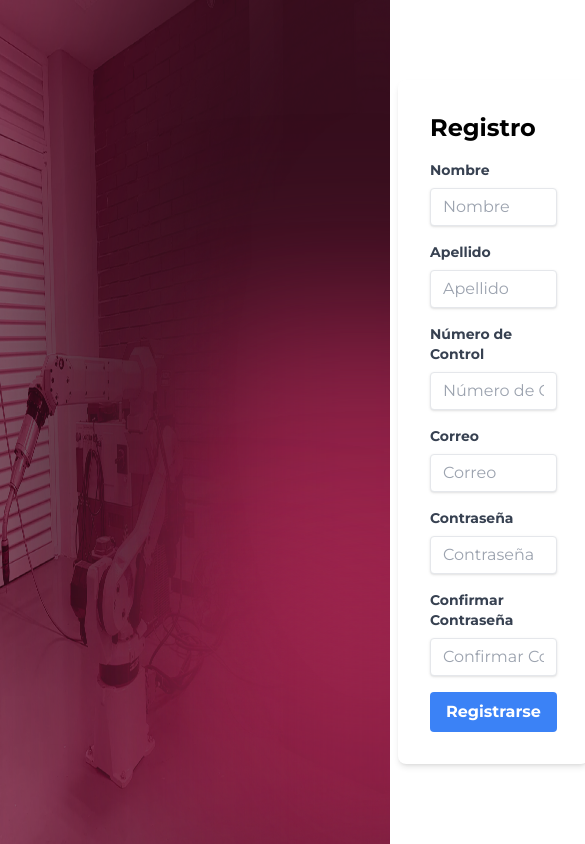
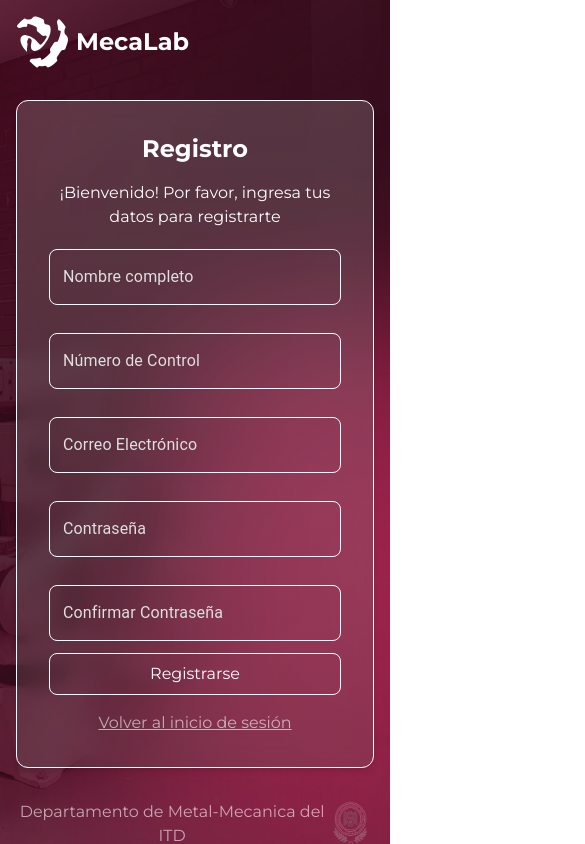
Before and after one commit to thx1-sys/MecaLab, a React (Vite) app: page /signup in a window 390 px wide. Shown: the whole page, 585 px wide, since content can reach past the window. Built offline with nearby package versions, Linux system fonts and the light colour scheme; a web font is replaced by a local one.

Commit message:
refactor(signup): improve responsive design and modularize form components

```diff
--- a/src/components/Menu/MenuStudent.css
+++ b/src/components/Menu/MenuStudent.css
@@ -91,3 +91,7 @@
 .btn-shadow-white:hover {
   box-shadow: 0 0 10px 2px rgba(255, 255, 255, 0.8);
 }
+
+.btn-shadow-rose:hover {
+  box-shadow: 0 0 20px 5px rgba(180, 46, 97, 0.8);
+}
--- /dev/null
+++ b/src/components/svg/IconSquareCheck.jsx
@@ -0,0 +1,17 @@
+import React from "react";
+
+const IconSquareCheck = ({ className }) => (
+  <svg
+    xmlns="http://www.w3.org/2000/svg"
+    width="24"
+    height="24"
+    viewBox="0 0 24 24"
+    fill="currentColor"
+    className={`icon icon-tabler icons-tabler-filled icon-tabler-square-check ${className}`}
+  >
+    <path stroke="none" d="M0 0h24v24H0z" fill="none" />
+    <path d="M18.333 2c1.96 0 3.56 1.537 3.662 3.472l.005 .195v12.666c0 1.96 -1.537 3.56 -3.472 3.662l-.195 .005h-12.666a3.667 3.667 0 0 1 -3.662 -3.472l-.005 -.195v-12.666c0 -1.96 1.537 -3.56 3.472 -3.662l.195 -.005h12.666zm-2.626 7.293a1 1 0 0 0 -1.414 0l-3.293 3.292l-1.293 -1.292l-.094 -.083a1 1 0 0 0 -1.32 1.497l2 2l.094 .083a1 1 0 0 0 1.32 -.083l4 -4l.083 -.094a1 1 0 0 0 -.083 -1.32z" />
+  </svg>
+);
+
+export default IconSquareCheck;
--- a/src/pages/Signup.jsx
+++ b/src/pages/Signup.jsx
@@ -1,8 +1,13 @@
 import React, { useState } from "react";
+import { Link } from "react-router-dom";
 import ContainerBGRED from "../components/Container/ContainerBGRED";
+import InputField from "../components/Input/InputField";
 import Machine from "../assets/Img/Machine_2.webp";
+import MecaLabIcon from "../components/svg/MecaLabIconDark";
+import ImageITD from "../assets/Img/ITD_Logo.PNG";
+import IconSquareCheck from "../components/svg/IconSquareCheck";
 
-function Register() {
+function Signup() {
   const [formData, setFormData] = useState({
     nombre: "",
     apellido: "",
@@ -12,6 +17,9 @@ function Register() {
     confirmarContrasena: "",
   });
 
+  const [showVerifyEmailForm, setShowVerifyEmailForm] = useState(false);
+  const [showVerificationSuccess, setShowVerificationSuccess] = useState(false);
+
   const handleChange = (e) => {
     const { name, value } = e.target;
     setFormData({ ...formData, [name]: value });
@@ -19,139 +27,209 @@ function Register() {
 
   const handleSubmit = (e) => {
     e.preventDefault();
-    // Manejar el envío del formulario
+    setShowVerifyEmailForm(true);
+  };
+
+  const handleVerifyEmail = (e) => {
+    e.preventDefault();
+    setShowVerificationSuccess(true);
   };
 
   return (
-    <div className="w-screen h-screen flex relative">
-      <ContainerBGRED />
-      <div className="container flex h-full">
+    <div className="min-w-screen h-screen flex flex-col relative overflow-y-auto">
+      {/* Fondo e imagen en 'fixed' para que no interfiera con el scroll */}
+      <div className="fixed top-0 left-0 w-full h-full -z-10">
+        <ContainerBGRED />
         <img
           src={Machine}
           alt="Máquina del laboratorio"
-          className="h-full mr-2"
+          className="w-full h-full object-cover"
         />
-        <div className="flex-1 flex items-center justify-center">
-          <form
+      </div>
+
+      {/* Header */}
+      <header className="w-full p-4 bg-transparent flex items-center justify-between">
+        <Link
+          to="/"
+          className="flex items-center transform transition duration-500 hover:scale-105 text-white"
+        >
+          <MecaLabIcon color="white" width="52" height="52" />
+          <p className="font-bold text-2xl ml-2">MecaLab</p>
+        </Link>
+      </header>
+
+      {/* Contenido principal */}
+      <main className="flex flex-col items-center justify-center flex-grow w-full px-4 mt-4 mb-4">
+        {showVerificationSuccess ? (
+          <VerificationSuccess
+            onBack={() => setShowVerificationSuccess(false)}
+          />
+        ) : showVerifyEmailForm ? (
+          <VerifyEmailForm
+            onSubmit={handleVerifyEmail}
+            onBack={() => setShowVerifyEmailForm(false)}
+          />
+        ) : (
+          <SignupForm
             onSubmit={handleSubmit}
-            className="w-full max-w-lg p-8 bg-white shadow-md rounded-lg"
+            onBack={() => setShowVerifyEmailForm(false)}
+          />
+        )}
+      </main>
+
+      {/* Footer */}
+      <footer className="w-full p-4 flex justify-between items-center bg-transparent text-white opacity-60">
+        <div className="text-center">
+          Departamento de Metal-Mecanica del ITD
+        </div>
+        <div>
+          <a
+            href="https://www.itdurango.edu.mx/"
+            target="_blank"
+            rel="noopener noreferrer"
           >
-            <h2 className="text-2xl font-bold mb-4">Registro</h2>
-            <div className="mb-4">
-              <label
-                className="block text-gray-700 text-sm font-bold mb-2"
-                htmlFor="nombre"
-              >
-                Nombre
-              </label>
-              <input
-                type="text"
-                name="nombre"
-                id="nombre"
-                value={formData.nombre}
-                onChange={handleChange}
-                className="shadow appearance-none border rounded w-full py-2 px-3 text-gray-700 leading-tight focus:outline-none focus:shadow-outline"
-                placeholder="Nombre"
-              />
-            </div>
-            <div className="mb-4">
-              <label
-                className="block text-gray-700 text-sm font-bold mb-2"
-                htmlFor="apellido"
-              >
-                Apellido
-              </label>
-              <input
-                type="text"
-                name="apellido"
-                id="apellido"
-                value={formData.apellido}
-                onChange={handleChange}
-                className="shadow appearance-none border rounded w-full py-2 px-3 text-gray-700 leading-tight focus:outline-none focus:shadow-outline"
-                placeholder="Apellido"
-              />
-            </div>
-            <div className="mb-4">
-              <label
-                className="block text-gray-700 text-sm font-bold mb-2"
-                htmlFor="numeroControl"
-              >
-                Número de Control
-              </label>
-              <input
-                type="text"
-                name="numeroControl"
-                id="numeroControl"
-                value={formData.numeroControl}
-                onChange={handleChange}
-                className="shadow appearance-none border rounded w-full py-2 px-3 text-gray-700 leading-tight focus:outline-none focus:shadow-outline"
-                placeholder="Número de Control"
-              />
-            </div>
-            <div className="mb-4">
-              <label
-                className="block text-gray-700 text-sm font-bold mb-2"
-                htmlFor="correo"
-              >
-                Correo
-              </label>
-              <input
-                type="email"
-                name="correo"
-                id="correo"
-                value={formData.correo}
-                onChange={handleChange}
-                className="shadow appearance-none border rounded w-full py-2 px-3 text-gray-700 leading-tight focus:outline-none focus:shadow-outline"
-                placeholder="Correo"
-              />
-            </div>
-            <div className="mb-4">
-              <label
-                className="block text-gray-700 text-sm font-bold mb-2"
-                htmlFor="contrasena"
-              >
-                Contraseña
-              </label>
-              <input
-                type="password"
-                name="contrasena"
-                id="contrasena"
-                value={formData.contrasena}
-                onChange={handleChange}
-                className="shadow appearance-none border rounded w-full py-2 px-3 text-gray-700 leading-tight focus:outline-none focus:shadow-outline"
-                placeholder="Contraseña"
-              />
-            </div>
-            <div className="mb-4">
-              <label
-                className="block text-gray-700 text-sm font-bold mb-2"
-                htmlFor="confirmarContrasena"
-              >
-                Confirmar Contraseña
-              </label>
-              <input
-                type="password"
-                name="confirmarContrasena"
-                id="confirmarContrasena"
-                value={formData.confirmarContrasena}
-                onChange={handleChange}
-                className="shadow appearance-none border rounded w-full py-2 px-3 text-gray-700 leading-tight focus:outline-none focus:shadow-outline"
-                placeholder="Confirmar Contraseña"
-              />
-            </div>
-            <div className="flex items-center justify-between">
-              <button
-                type="submit"
-                className="bg-blue-500 hover:bg-blue-700 text-white font-bold py-2 px-4 rounded focus:outline-none focus:shadow-outline"
-              >
-                Registrarse
-              </button>
-            </div>
-          </form>
+            <img
+              src={ImageITD}
+              alt="Descripción de la segunda imagen"
+              className="h-12"
+            />
+          </a>
         </div>
-      </div>
+      </footer>
     </div>
   );
 }
 
-export default Register;
+function SignupForm({ onSubmit, onBack }) {
+  return (
+    <div className="w-full max-w-md form-style p-8 shadow-md text-center text-white rounded-xl border border-white">
+      <h2 className="text-2xl font-bold mb-4">Registro</h2>
+      <p className="mb-1">
+        ¡Bienvenido! Por favor, ingresa tus datos para registrarte
+      </p>
+      <div className="my-1">
+        <InputField
+          label="Nombre completo"
+          type="text"
+          name="fullName"
+          id="fullName"
+          placeholder="Nombre completo"
+          error=""
+          delay={0.2}
+          className="w-full"
+        />
+      </div>
+      <div className="my-1">
+        <InputField
+          label="Número de Control"
+          type="text"
+          name="controlNumber"
+          id="controlNumber"
+          placeholder="Número de Control"
+          error=""
+          delay={0.2}
+        />
+      </div>
+      <div className="my-1">
+        <InputField
+          label="Correo Electrónico"
+          type="email"
+          name="email"
+          id="email"
+          placeholder="ejemplo@itdurango.edu.mx"
+          error=""
+          delay={0.2}
+        />
+      </div>
+      <div className="my-1">
+        <InputField
+          label="Contraseña"
+          type="password"
+          name="password"
+          id="password"
+          placeholder="Contraseña"
+          error=""
+          delay={0.2}
+        />
+      </div>
+      <div className="my-1">
+        <InputField
+          label="Confirmar Contraseña"
+          type="password"
+          name="confirmPassword"
+          id="confirmPassword"
+          placeholder="Confirmar Contraseña"
+          error=""
+          delay={0.2}
+        />
+      </div>
+      <button
+        onClick={onSubmit}
+        className="btn-shadow-rose w-full py-2 bg-transparent border border-white text-white rounded-lg hover:bg-[#B42E61] hover:border-[#B42E61] transition duration-500"
+      >
+        Registrarse
+      </button>
+      <button
+        onClick={onBack}
+        className="mt-4 underline opacity-60 hover:opacity-100 hover:no-underline transform transition duration-500"
+      >
+        Volver al inicio de sesión
+      </button>
+    </div>
+  );
+}
+
+function VerifyEmailForm({ onSubmit, onBack }) {
+  return (
+    <div className="form-style p-8 shadow-md text-center text-white rounded-xl border border-white">
+      <h2 className="text-2xl font-bold mb-4">Verificar Correo Electrónico</h2>
+      <p className="mb-4">
+        Ingresa el código de verificación que fue enviado a tu <br />
+        correo electrónico
+      </p>
+      <div className="my-2">
+        <InputField
+          label="Código de Verificación"
+          type="text"
+          name="verificationCode"
+          id="verificationCode"
+          placeholder="Código de Verificación"
+          error=""
+          delay={0.2}
+        />
+      </div>
+      <button
+        onClick={onSubmit}
+        className="btn-shadow-rose w-full py-2 bg-transparent border border-white text-white rounded-lg hover:bg-[#B42E61] hover:border-[#B42E61] transition duration-500"
+      >
+        Verificar Código
+      </button>
+      <button
+        onClick={onBack}
+        className="mt-4 underline opacity-60 hover:opacity-100 hover:no-underline transform transition duration-500"
+      >
+        Volver al inicio de sesión
+      </button>
+    </div>
+  );
+}
+
+function VerificationSuccess({ onBack }) {
+  return (
+    <div className="form-style p-8 shadow-md text-center text-white rounded-xl border border-white">
+      <h2 className="text-2xl font-bold mb-4">Correo Verificado</h2>
+      <p>Tu correo electrónico ha sido verificado exitosamente.</p>
+      <div className="flex items-center justify-center mt-4">
+        <IconSquareCheck className="w-20 h-20" />
+      </div>
+      <button
+        onClick={onBack}
+        className="mt-4 underline opacity-60 hover:opacity-100 hover:no-underline transform transition duration-500"
+      >
+        Volver al inicio de sesión
+      </button>
+    </div>
+  );
+}
+
+export default Signup;
```
